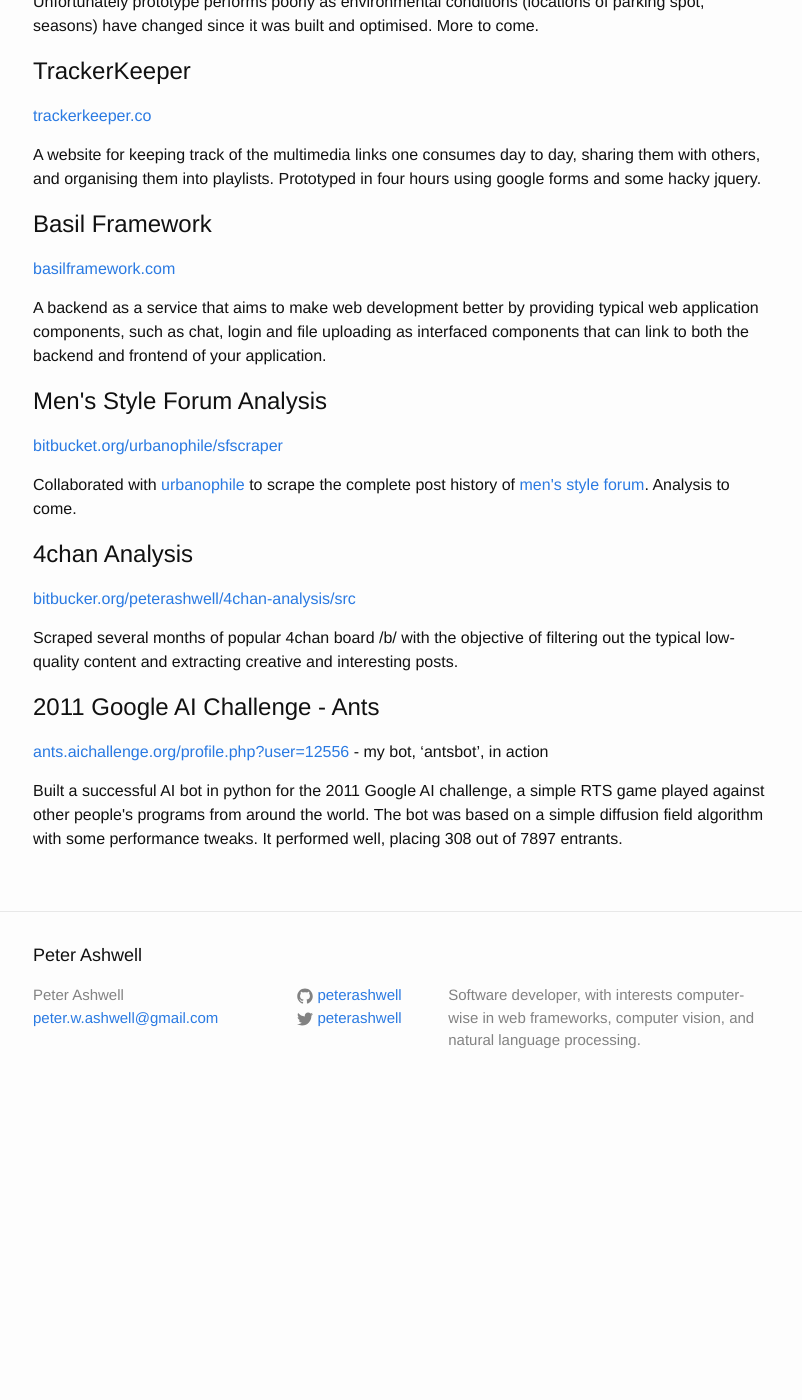
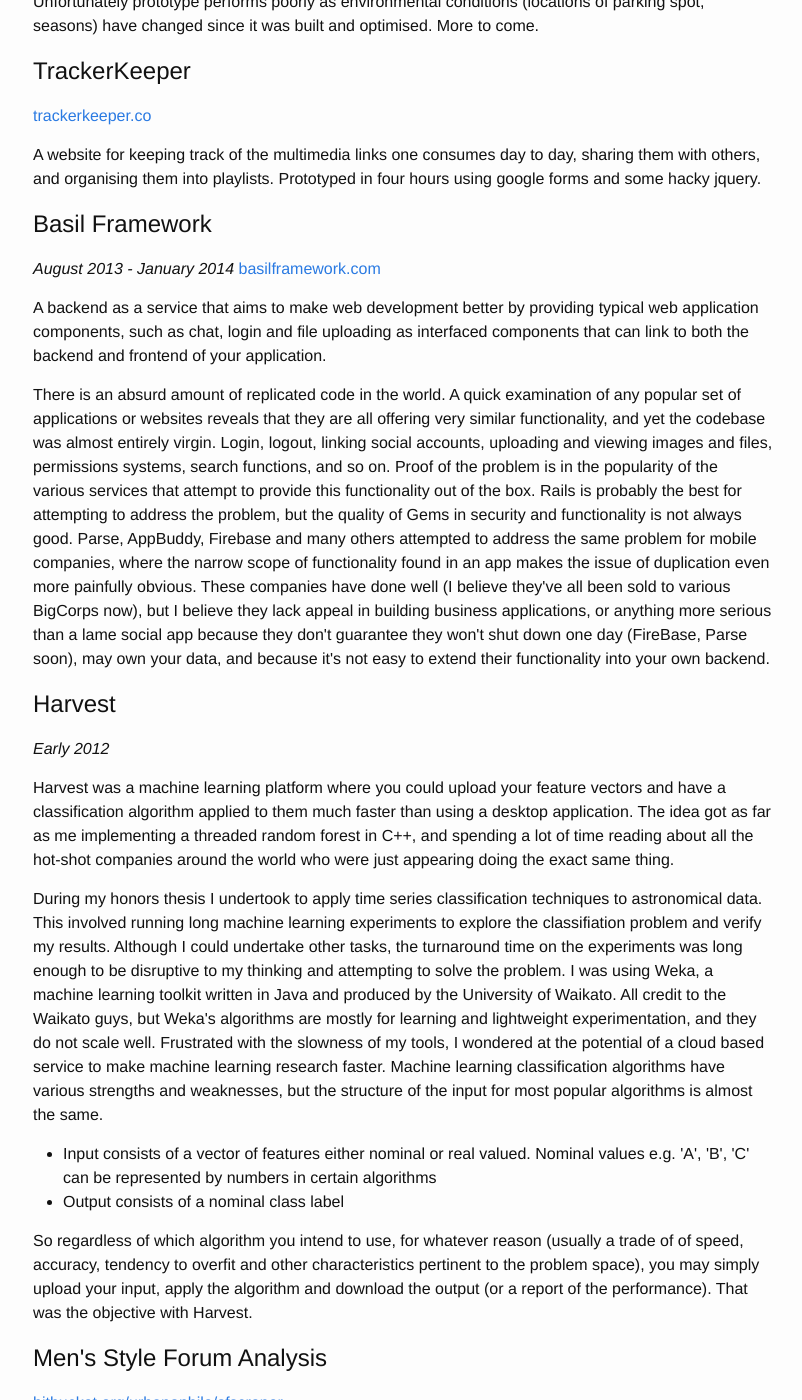
Before and after one commit to peterashwell/peterashwell.github.io, a Jekyll site: the page built from projects.md, in a window 1280 px wide and 1400 px high, scrolled down 312 px. Shown: the whole window, without its empty margins (237-1039 px from the left). Built offline with Jekyll 4.4.1, drawn with Linux system fonts in a browser that asks for light colours; before the commit the page ends 1424 px from its top, so only the background shows below that; some of the changed text lies outside the part shown.

Commit message:
Fleshed out projects a bit

```diff
--- a/projects.md
+++ b/projects.md
@@ -9,13 +9,32 @@
 <p>A smart city project using computer vision and networked cameras to eliminate the pain of parking forever. Constructed a prototype with some basic computer vision techniques for the city of Borgholm. Unfortunately prototype performs poorly as environmental conditions (locations of parking spot, seasons) have changed since it was built and optimised. More to come.</p>
 
 <h1>TrackerKeeper</h1>
+<em></em>
 <a href="http://trackerkeeper.co">trackerkeeper.co</a>
 <p>A website for keeping track of the multimedia links one consumes day to day, sharing them with others, and organising them into playlists. Prototyped in four hours using google forms and some hacky jquery.</p>
 
 <h1>Basil Framework</h1>
+<em>August 2013 - January 2014</em>
 <a href="http://basilframework.com">basilframework.com</a>
 <p>A backend as a service that aims to make web development better by providing typical web application components, such as chat, login and file uploading as interfaced components that can link to both the backend and frontend of your application.</p>
 
+<p>There is an absurd amount of replicated code in the world. A quick examination of any popular set of applications or websites reveals that they are all offering very similar functionality, and yet the codebase was almost entirely virgin. Login, logout, linking social accounts, uploading and viewing images and files, permissions systems, search functions, and so on. Proof of the problem is in the popularity of the various services that attempt to provide this functionality out of the box. Rails is probably the best for attempting to address the problem, but the quality of Gems in security and functionality is not always good. Parse, AppBuddy, Firebase and many others attempted to address the same problem for mobile companies, where the narrow scope of functionality found in an app makes the issue of duplication even more painfully obvious. These companies have done well (I believe they've all been sold to various BigCorps now), but I believe they lack appeal in building business applications, or anything more serious than a lame social app because they don't guarantee they won't shut down one day (FireBase, Parse soon), may own your data, and because it's not easy to extend their functionality into your own backend.</p>
+
+<h1>Harvest</h1>
+<em>Early 2012</em>
+<p>Harvest was a machine learning platform where you could upload your feature vectors and have a classification algorithm applied to them much faster than using a desktop application. The idea got as far as me implementing a threaded random forest in C++, and spending a lot of time reading about all the hot-shot companies around the world who were just appearing doing the exact same thing.</p>
+<p>
+During my honors thesis I undertook to apply time series classification techniques to astronomical data. This involved running long machine learning experiments to explore the classifiation problem and verify my results. Although I could undertake other tasks, the turnaround time on the experiments was long enough to be disruptive to my thinking and attempting to solve the problem. I was using Weka, a machine learning toolkit written in Java and produced by the University of Waikato. All credit to the Waikato guys, but Weka's algorithms are mostly for learning and lightweight experimentation, and they do not scale well. Frustrated with the slowness of my tools, I wondered at the potential of a cloud based service to make machine learning research faster. Machine learning classification algorithms have various strengths and weaknesses, but the structure of the input for most popular algorithms is almost the same.
+</p>
+<ul>
+    <li>Input consists of a vector of features either nominal or real valued. Nominal values e.g. 'A', 'B', 'C' can be represented by numbers in certain algorithms</li>
+    <li>Output consists of a nominal class label</li>
+</ul>
+<p>
+    So regardless of which algorithm you intend to use, for whatever reason (usually a trade of of speed, accuracy, tendency to overfit and other characteristics pertinent to the problem space), you may simply upload your input, apply the algorithm and download the output (or a report of the performance). That was the objective with Harvest.
+</p>
+
+<p>
 <h1>Men's Style Forum Analysis</h1>
 <a href="https://bitbucket.org/urbanophile/sfscraper">bitbucket.org/urbanophile/sfscraper</a>
 <p>Collaborated with <a href="https://bitbucket.org/urbanophile">urbanophile</a> to scrape the complete post history of <a href="http://www.styleforum.net">men's style forum</a>. Analysis to come.</p>
```
